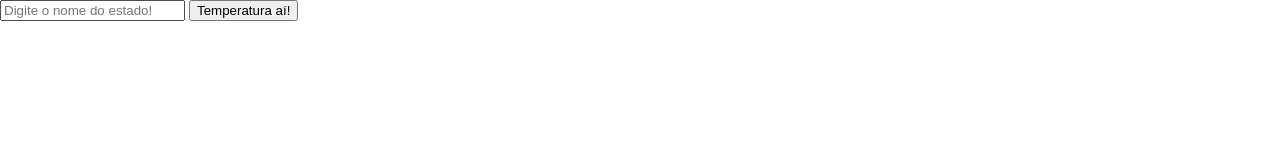
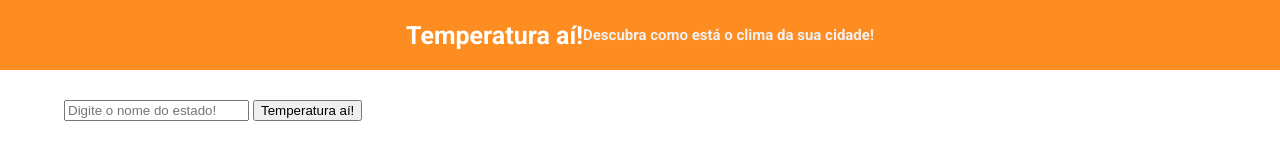
Before and after one commit to rafaelongo45/hackatonDriven, a plain HTML site: page index.html in a window 1280 px wide. Drawn offline with nearby package versions, Linux system fonts and the light colour scheme.

Commit message:
versão incompleta. Trabalhar no css

```diff
--- a/index.html
+++ b/index.html
@@ -5,16 +5,32 @@
     <meta http-equiv="X-UA-Compatible" content="IE=edge">
     <meta name="viewport" content="width=device-width, initial-scale=1.0">
     <link rel="stylesheet" href="./reset.css">
+    <link rel="stylesheet" href="./style.css">
     <link rel="shortcut icon" href="./img/favicon.ico" type="image/x-icon">
+    <link rel="preconnect" href="https://fonts.googleapis.com">
+    <link rel="preconnect" href="https://fonts.gstatic.com" crossorigin>
+    <link href="https://fonts.googleapis.com/css2?family=Roboto:wght@400;700&display=swap" rel="stylesheet">
     <title>Temperatura aí!</title>
 </head>
 <body>
+    <header>
+        <h1>Temperatura aí!</h1>
+        <p>Descubra como está o clima da sua cidade!</p>
+    </header>
+
         <main>
-            <p><input type="text" placeholder="Digite o nome do estado!"> <button onclick = 'getLocationByName()'>Temperatura aí!</button></p>
-            <p class = "location-climate"></p>
+            <input type="text" placeholder="Digite o nome do estado!">
+            <button onclick = 'getLocationByName()'>Temperatura aí!</button>
+            <div class = "location-climate">
+                <section class = "city"></section>
+                <section class = "temp"></section>
+                <section class = "temp-feels-like"></section>
+                <section class = "temp-max"></section>
+                <section class = "temp-min"></section>
+            </div>
         </main>
 
-    <script src="./javascript.js"></script>
+    <script src="./script.js"></script>
     <script src="https://cdn.jsdelivr.net/npm/axios/dist/axios.min.js"></script>
 </body>
 </html>
--- a/javascript.js
+++ b/script.js
@@ -21,13 +21,12 @@ function getDataLocation(lat, long){
 
 function getApiData(weather){
     const dataWeather = weather.data;
-    console.log(dataWeather);
     renderWeatherLocation(dataWeather);
 }
 
 function apiError(){
     alert("Opa! Parece que deu um erro. Vamos recarregar essa página e fingir que nada aconteceu...");
-    window.location.reload(); //remover
+    window.location.reload();
 }
 
 function renderWeatherLocation(dataWeather){
@@ -40,15 +39,20 @@ function renderWeatherLocation(dataWeather){
     const locationIcon = `http://openweathermap.org/img/wn/${dataWeather.weather[0].icon}@2x.png`;
 
     location.innerHTML = `A temperatura em <img src = ${locationIcon}></img> ${locationName} é ${(locationTemp -273.15).toFixed(1)}°Celsius, a temperatura máxima é ${(locationMaxTemp -273.15).toFixed(1)}°Celsius e a
-    mínima é ${(locationMinTemp -273.15).toFixed(1)}°Celsius. A sensação térmica é de ${(locationFeelsLike -273.15).toFixed(1)}°Celsius!;`;
+    mínima é ${(locationMinTemp -273.15).toFixed(1)}°Celsius. A sensação térmica é de ${(locationFeelsLike -273.15).toFixed(1)}°Celsius!`;
 }
 
 function getLocationByName(){
     const input = document.querySelector('input');
-    const promise = axios.get(`${APIWEATHERCITYNAME}${input.value}${APIWEATHERID}`);
-    input.value = "";
-    promise.then(getApiData);
-    promise.catch(apiError);
+    if(input.value === ""){
+        alert("Tem que botar o nome de uma cidade aí cara!")
+    }else{
+        const promise = axios.get(`${APIWEATHERCITYNAME}${input.value}${APIWEATHERID}`);
+        input.placeholder = input.value;
+        input.value = "";
+        promise.then(getApiData);
+        promise.catch(apiError);
+    }
 }
 
 getLocation();
--- a/style.css
+++ b/style.css
@@ -0,0 +1,43 @@
+*{
+    box-sizing: content-box;
+    --header-color: rgb(253, 140, 33);
+    --h1-color: rgb(255, 255, 255);
+    --subtitle-color: rgb(240, 240, 240);
+}
+
+body{
+    font-family: 'Roboto', sans-serif;
+}
+
+main{
+    width: 90%;
+    margin: 30px auto;
+}
+
+main input{
+    margin-bottom: 10px;
+}
+
+header{
+    width: 100%;
+    height: 70px;
+    display:flex;
+    flex-wrap: wrap;
+    align-items: center;
+    justify-content: center;
+    background-color: var(--header-color);
+}
+
+header h1{
+    font-weight: 700;
+    font-size: 25px;
+    display:block;
+    color: var(--h1-color)
+}
+
+header p {
+    text-align: center;
+    font-size: 15px;
+    font-weight: 700;
+    color: var(--subtitle-color);
+}
```
